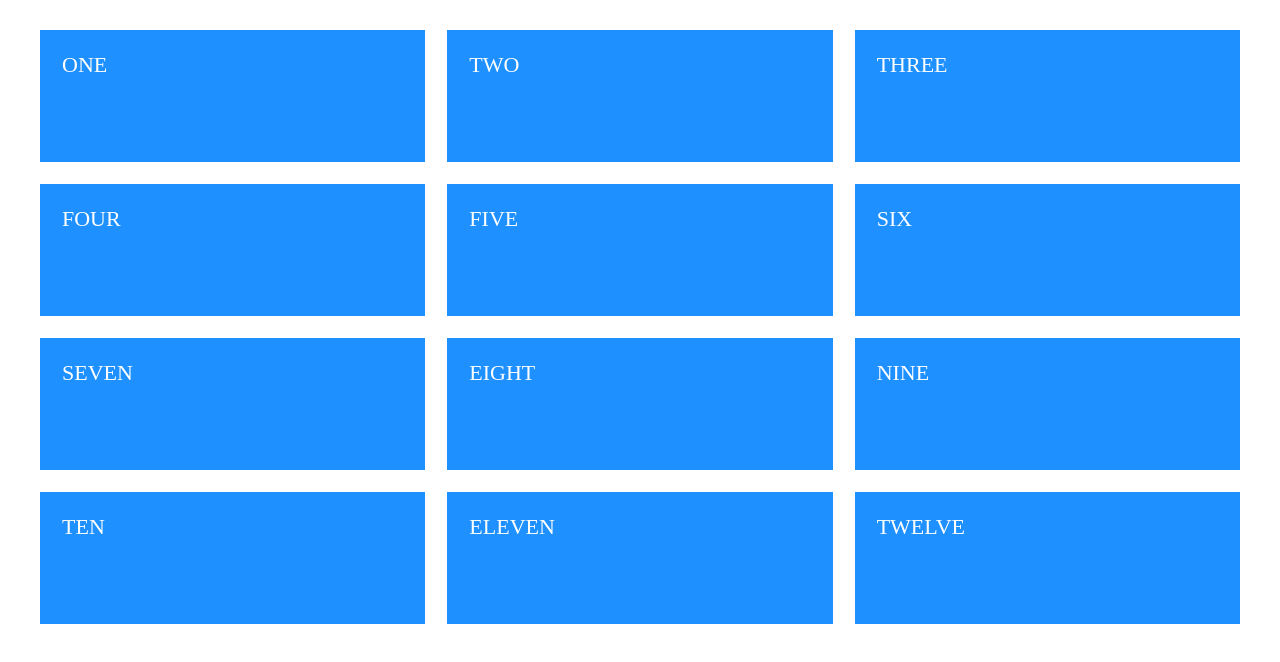
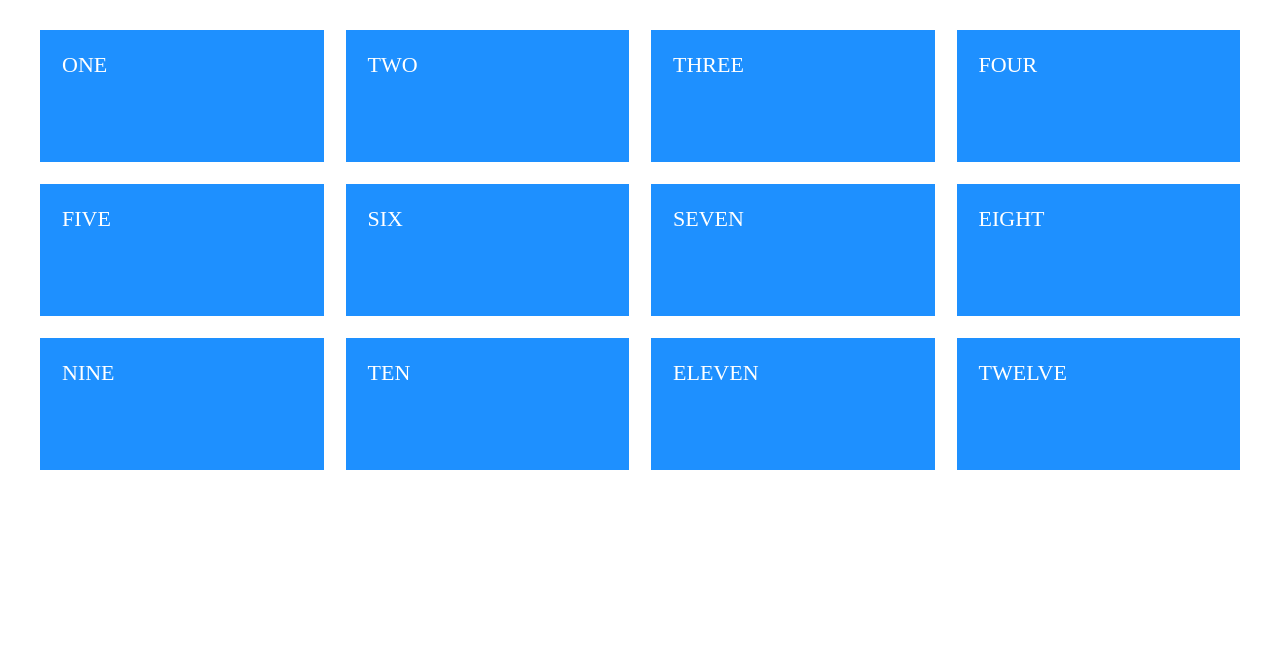
Before and after one commit to kmdouglass/playground, a plain HTML site: page responsive-css-grid/index.html in a window 1280 px wide. Drawn offline with Linux system fonts and the light colour scheme.

Commit message:
Override the maximum number of columns in JS

```diff
--- a/responsive-css-grid/index.html
+++ b/responsive-css-grid/index.html
@@ -21,5 +21,13 @@
         <div class="card">ELEVEN</div>
         <div class="card">TWELVE</div>
     </div>
+    <script>
+        function setMaxColumns(maxColumns) {
+            document.documentElement.style.setProperty('--max-columns', maxColumns);
+        }
+
+        // Override the default value for max columns to 4
+        setMaxColumns(4);
+    </script>
  </body>
 </html>
--- a/responsive-css-grid/styles.css
+++ b/responsive-css-grid/styles.css
@@ -1,4 +1,7 @@
-html { font-size: 22px; }
+:root {
+  font-size: 22px;
+  --max-columns: 3;
+}
 body { padding: 1rem; }
 
 .card {
@@ -20,5 +23,5 @@ body { padding: 1rem; }
 }
 
 @media (min-width: 900px) {
-  .cards { grid-template-columns: repeat(3, 1fr); }
+  .cards { grid-template-columns: repeat(var(--max-columns), 1fr); }
 }
```
